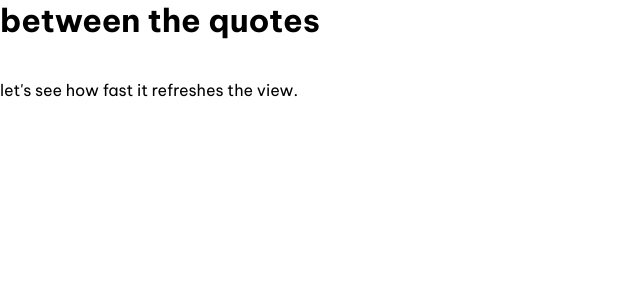
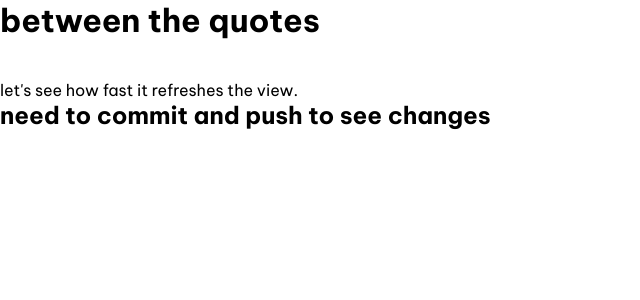
Before and after one commit to Turtle-Head/anglePort, an Angular app: page / in a window 1280 px wide. Shown: the top 300 px of the page, without its empty margins (0-640 px from the left). Built offline with nearby package versions, Linux system fonts and the light colour scheme.

Commit message:
more content

```diff
--- a/src/app/app.component.ts
+++ b/src/app/app.component.ts
@@ -10,7 +10,9 @@ import { Component } from '@angular/core';
   <br>
   <div>
   <br>
-  <p>let's see how fast it refreshes the view.</p></div>`,
+  <p>let's see how fast it refreshes the view.</p>
+  <h2>need to commit and push to see changes</h2>
+  </div>`,
   styleUrls: ['./app.component.css'],
 })
 export class AppComponent {
```
